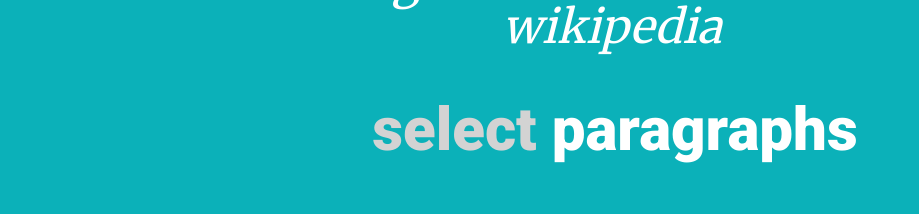
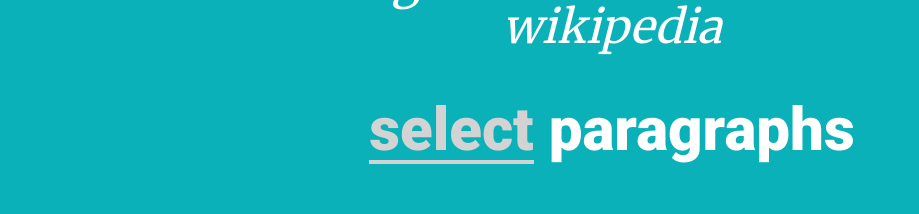
Before and after one commit to coelacanth7/wiki-ipsum-site, a React (Create React App) app: page / in a window 1280 px wide. Shown: the part 292-506 px from the top of the page, without its empty margins (28-947 px from the left). Built offline with nearby package versions, Linux system fonts and the light colour scheme.

Commit message:
silly css fix

```diff
--- a/src/components/FancySelect.js
+++ b/src/components/FancySelect.js
@@ -33,8 +33,8 @@
 	}
 
 	render() {
-		let displayList = this.state.displayList ? "contents" : "none";
-		let displayPlaceholder = this.state.displayList ? "none" : "contents";
+		let displayList = this.state.displayList ? "inline-block" : "none";
+		let displayPlaceholder = this.state.displayList ? "none" : "inline-block";
 
 		let selection = this.state.selection ? (
 			this.state.selection
@@ -51,14 +51,9 @@
 
 		return (
 			<div className="wrapper typo transition">
-				<div className="list ">
-					{selection}
-
-					<ul
-						style={{ display: displayList }}
-						id="list__ul"
-						className="list__ul"
-					>
+				{selection}
+				<div className="list" style={{ display: displayList }}>
+					<ul id="list__ul" className="list__ul">
 						<li>
 							<a onClick={this.onClickSelection} id="1" name="one">
 								one
@@ -82,7 +77,7 @@
 						</li>
 					</ul>
 				</div>{" "}
-				{this.state.paragraphs}
+				<div className="paragraphs">{this.state.paragraphs}</div>
 			</div>
 		);
 	}
--- a/src/index.css
+++ b/src/index.css
@@ -206,18 +206,16 @@
 	font-size: 60px;
 }
 
-.list {
+.list,
+.paragraphs {
 	display: inline-block;
 	position: relative;
-	margin-left: 6px;
 }
 .list ul {
 	text-align: left;
-	position: absolute;
 	padding: 0;
 	top: 0;
 	left: 0;
-	display: none;
 }
 .list ul .active {
 	display: block;
```
